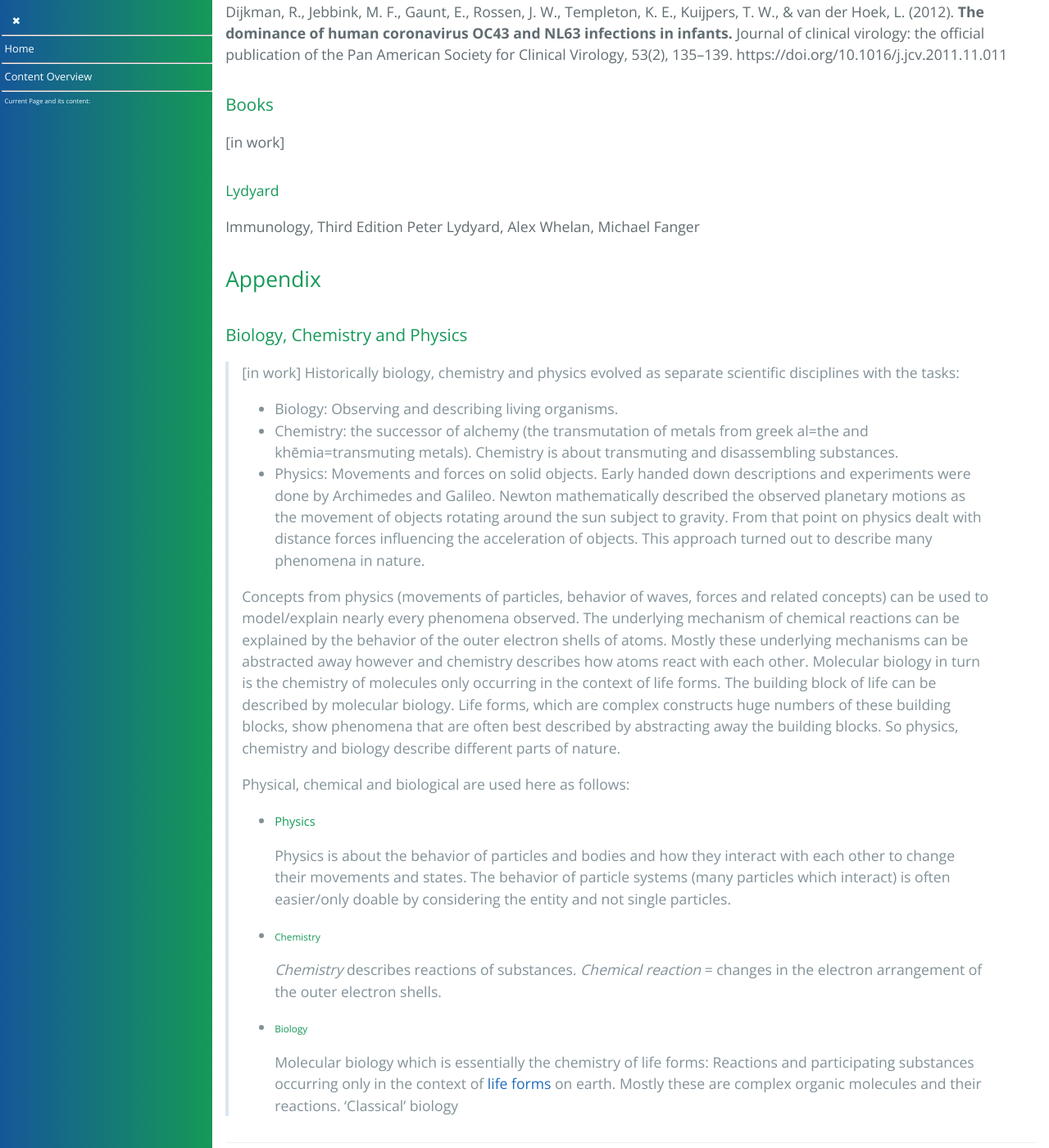
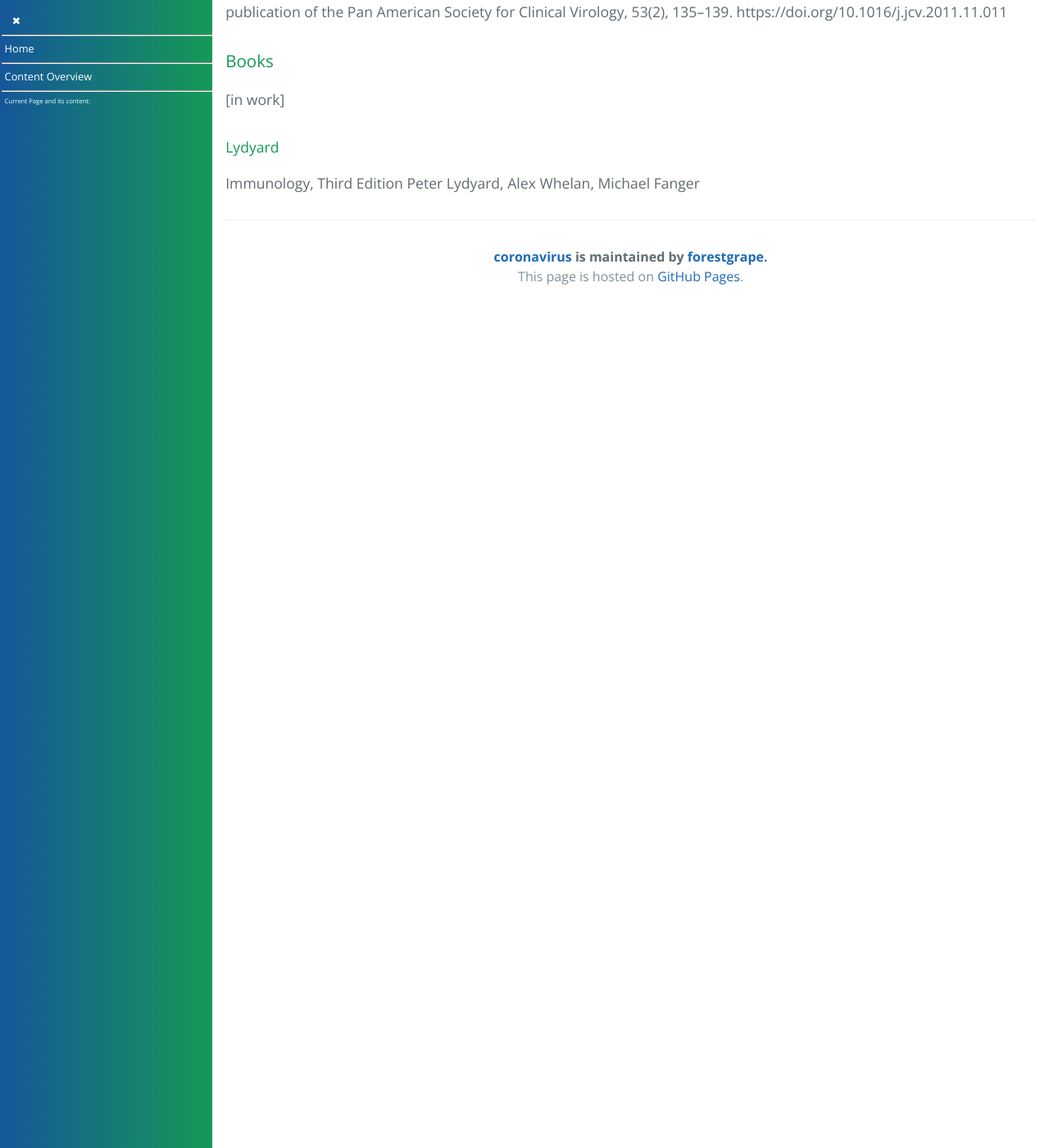
Before and after one commit to forestgrape/coronavirus, a Jekyll site: the page built from 4_immunological/immune_system.md, in a window 1280 px wide and 1400 px high, scrolled down 7432 px. Shown: the whole window at 82% size. Built offline with Jekyll 4.4.1, drawn with Linux system fonts in a browser that asks for light colours; our own code applies the rules of GitHub Pages for plain Markdown files; some of the changed text lies outside the part shown.

Commit message:
moved section on biology, chemistry and physics to agg of atom page

```diff
--- a/4_immunological/immune_system.md
+++ b/4_immunological/immune_system.md
@@ -26,8 +26,6 @@
 * [References](#references)
   * [Interspecies Transmission, Adaption & Evolution](#interspecies-transmission-adaption--evolution)
   * [Books](#books)
-* [Appendix](#appendix)
-  * [Biology, Chemistry and Physics](#biology-chemistry-and-physics)
 
 
 
@@ -259,25 +257,3 @@ https://doi.org/10.1016/j.jcv.2011.11.011
 #### Lydyard
 Immunology, Third Edition
 Peter Lydyard, Alex Whelan, Michael Fanger
-
-
-
-## Appendix
-
-### Biology, Chemistry and Physics
-> [in work]
-> Historically biology, chemistry and physics evolved as separate scientific disciplines with the tasks:
-> - Biology: Observing and describing living organisms.
-> - Chemistry: the successor of alchemy (the transmutation of metals from greek al=the and khēmia=transmuting metals). Chemistry is about transmuting and disassembling substances.
-> - Physics: Movements and forces on solid objects. Early handed down descriptions and experiments were done by Archimedes and Galileo. Newton mathematically described the observed planetary motions as the movement of objects rotating around the sun subject to gravity. From that point on physics dealt with distance forces influencing the acceleration of objects. This approach turned out to describe many phenomena in nature.
->
-> Concepts from physics (movements of particles, behavior of waves, forces and related concepts) can be used to model/explain nearly every phenomena observed.
-> The underlying mechanism of chemical reactions can be explained by the behavior of the outer electron shells of atoms. Mostly these underlying mechanisms can be abstracted away however and chemistry describes how atoms react with each other. Molecular biology in turn is the chemistry of molecules only occurring in the context of life forms. The building block of life can be described by molecular biology. Life forms, which are complex constructs huge numbers of these building blocks, show phenomena that are often best described by abstracting away the building blocks. So physics, chemistry and biology describe different parts of nature.
->
-> Physical, chemical and biological are used here as follows:
-> - ##### Physics
->   Physics is about the behavior of particles and bodies and how they interact with each other to change their movements and states. The behavior of particle systems (many particles which interact) is often easier/only doable by considering the entity and not single particles.
-> - ###### Chemistry
->   *Chemistry* describes reactions of substances. *Chemical reaction* = changes in the electron arrangement of the outer electron shells.
-> - ###### Biology
->   Molecular biology which is essentially the chemistry of life forms: Reactions and participating substances occurring only in the context of [life forms](../2_biological/life-forms.md#life-form) on earth. Mostly these are complex organic molecules and their reactions. 'Classical' biology
```
